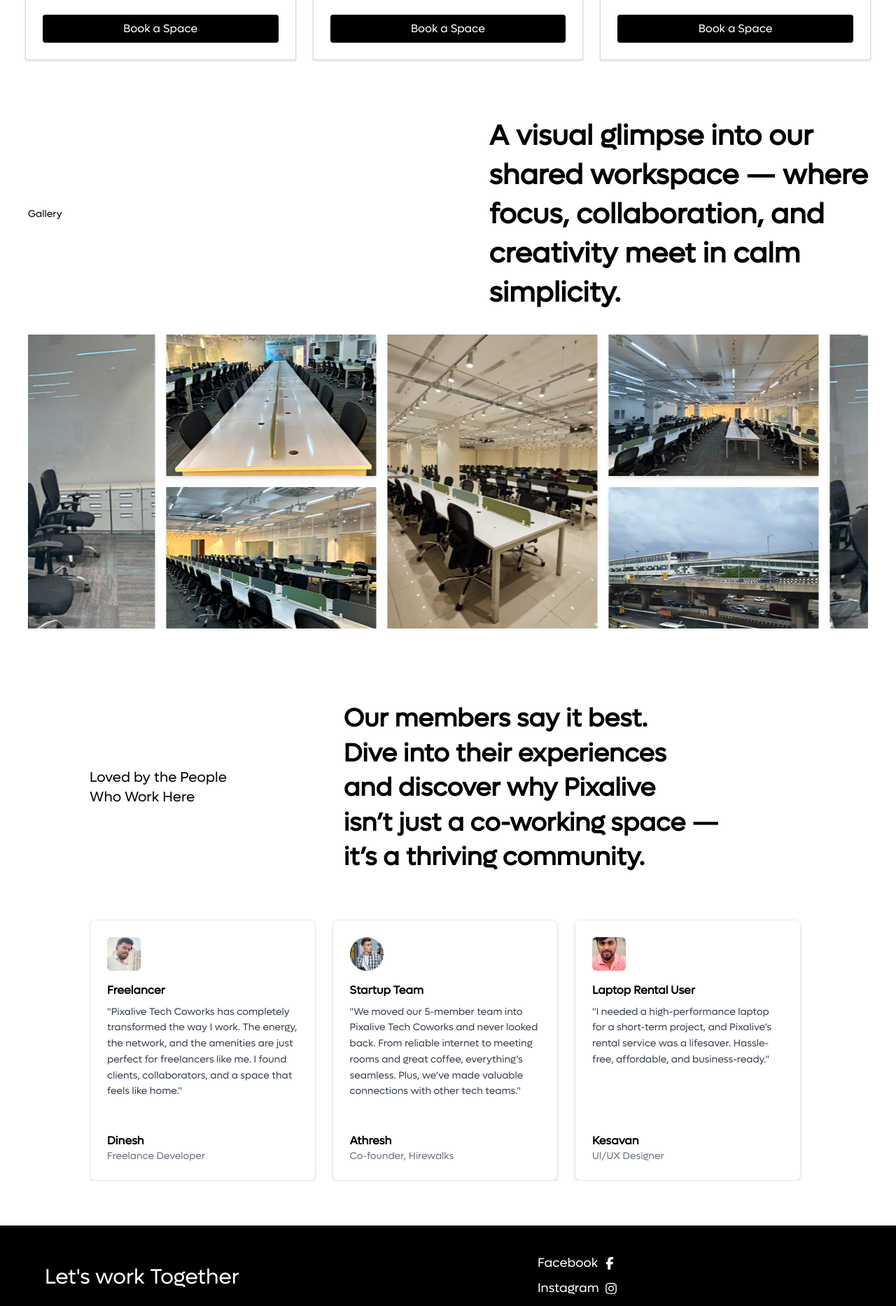
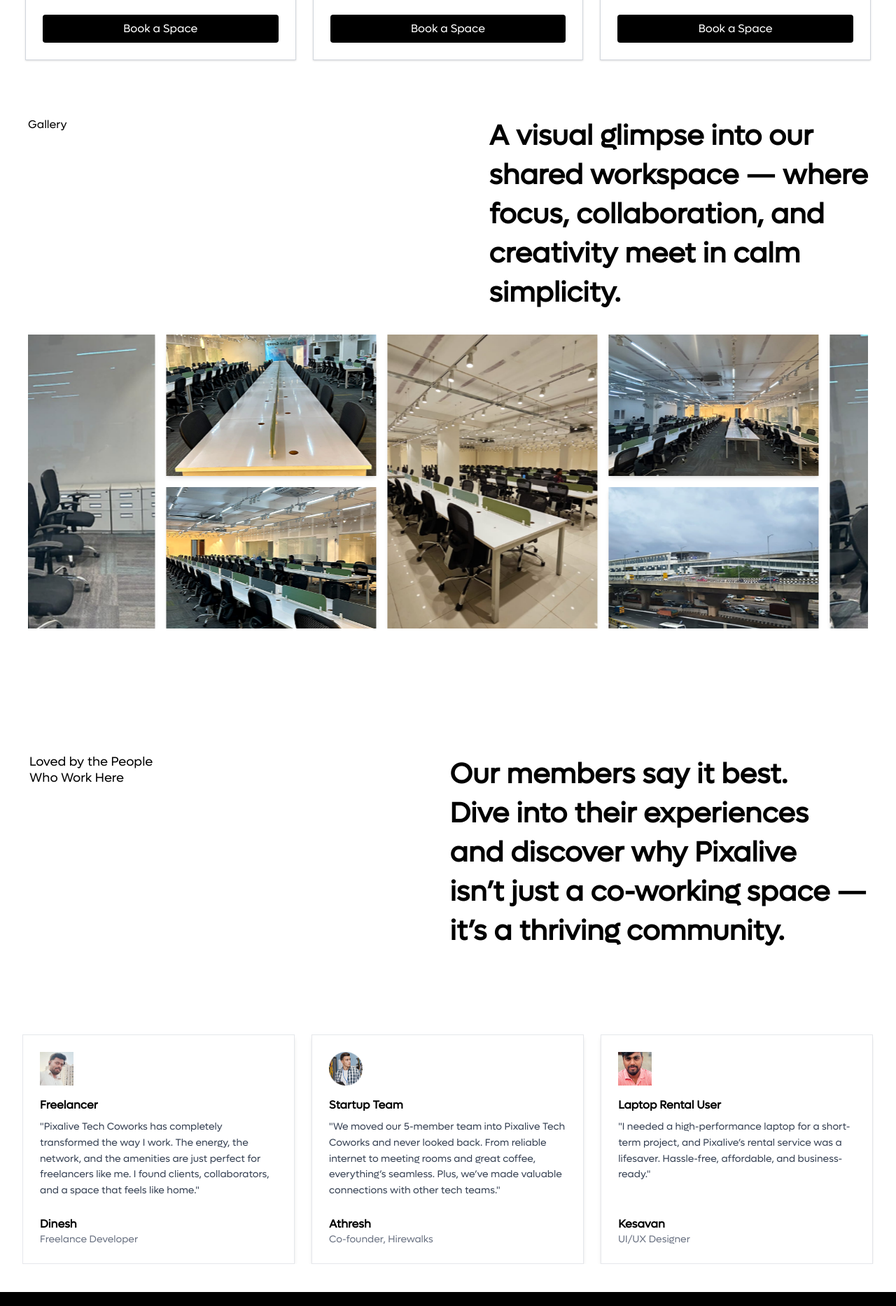
Before and after one commit to mayakannan2002/Pixalive_coworks, a React (Vite) app: page / in a window 1280 px wide. Shown: the part 4960-6826 px from the top of the page at 70% size. Built offline with nearby package versions, Linux system fonts and the light colour scheme.

Commit message:
corrections

```diff
--- a/src/components/Locations.jsx
+++ b/src/components/Locations.jsx
@@ -38,7 +38,7 @@
   const duplicatedGroups = [...columnGroups, ...columnGroups];
 
   return (
-    <div className="bg-white py-10 px-4 sm:px-10 overflow-hidden">
+    <div className=" py-10 px-4 sm:px-10 overflow-hidden">
       {/* Animation styles inside the component */}
       <style>{`
         @keyframes scrollX {
@@ -57,17 +57,18 @@
       `}</style>
 
       {/* Header */}
-      <div className="flex flex-col sm:flex-row justify-between items-start sm:items-center mb-8">
-        <h2 className="text-sm font-medium mb-2 sm:mb-0">Gallery</h2>
-        <p className="text-[20px] sm:text-[30px] md:text-[40px] leading-[140%] font-semibold text-black text-center md:text-left max-w-[600px]">
+    <div className="flex flex-col sm:flex-row sm:justify-between sm:items-start items-center justify-center text-center mb-8 gap-y-6 sm:gap-y-0">
+        <h2 className="text-md font-medium mb-2 sm:mb-0 sm:mr-4">Gallery</h2>
+        <p className="text-[20px] sm:text-[30px] md:text-[40px] leading-[140%] font-semibold text-black sm:text-left max-w-[600px]">
           A visual glimpse into our <br />shared workspace — where<br /> focus, collaboration,
           and <br />creativity meet in calm <br />simplicity.
         </p>
-      </div>
+    </div>
+
 
       {/* Looping Gallery */}
       <div
-        className="relative overflow-hidden max-w-[1260px] mx-auto"
+        className="relative overflow-hidden max-w-[1240px] mx-auto"
         onMouseEnter={() => setIsPaused(true)}
         onMouseLeave={() => setIsPaused(false)}
       >
--- a/src/components/Testimonials.jsx
+++ b/src/components/Testimonials.jsx
@@ -83,43 +83,47 @@
   }, []);
 
   return (
-    <div className="bg-white py-16 px-4 md:px-12 lg:px-24 xl:px-32">
-      {/* Header Section */}
-      <div className="flex flex-col md:flex-row items-center justify-between gap-8 max-w-[1260px] mx-auto mb-16 px-2 sm:px-4 md:px-0">
-        <div className="w-full md:w-1/3 text-center md:text-left">
-          <p className="text-lg sm:text-xl text-black font-medium leading-snug">
+    <>
+      {/* Top Text Section */}
+      <section className="max-w-[1260px] mx-auto flex flex-col md:flex-row items-center md:items-start justify-between gap-6 px-4 sm:px-6 md:px-8 mt-[80px] md:mt-[140px] mb-[80px]">
+        {/* Left small heading */}
+        <div className="w-full md:w-1/3 flex justify-center md:justify-start">
+          <p className="text-[16px] sm:text-[18px] text-black text-center md:text-left leading-tight">
             Loved by the People<br />Who Work Here
           </p>
         </div>
-        <div className="w-full md:w-2/3">
-          <h2 className="text-2xl sm:text-3xl md:text-4xl font-semibold text-black leading-snug text-center md:text-left">
+
+        {/* Right main heading */}
+        <div className="w-full md:w-2/3 flex justify-center md:justify-end">
+          <h1 className="text-[20px] sm:text-[30px] md:text-[40px] leading-[140%] font-semibold text-black text-center md:text-left max-w-[600px]">
             Our members say it best. <br />
             Dive into their experiences <br />
             and discover why Pixalive <br />
             isn’t just a co-working space — <br />
             it’s a thriving community.
-          </h2>
+          </h1>
         </div>
-      </div>
+      </section>
 
-      {/* Slider Section */}
-      <div className="overflow-hidden">
+      {/* Testimonial Slider Section */}
+      <section className="w-full bg-white py-10">
+        <div className="max-w-[1280px] mx-auto px-4 sm:px-6 md:px-8">
           <div
             ref={containerRef}
-          className="flex gap-6 overflow-x-scroll scroll-smooth scrollbar-hide px-2"
+            className="flex gap-6 overflow-x-scroll scroll-smooth scrollbar-hide"
             style={{ scrollSnapType: "x mandatory" }}
           >
             {testimonialData.map((item) => (
               <div
                 key={item.id}
-              className="flex-shrink-0 w-[90vw] sm:w-[70vw] md:w-[50vw] lg:w-[32%] bg-white border border-gray-200 shadow-md rounded-lg px-6 py-6"
+                className="flex-shrink-0 w-[90vw] sm:w-[70vw] md:w-[50vw] lg:w-[32%] bg-white border border-gray-200 shadow-md  px-6 py-6"
                 style={{ scrollSnapAlign: "start" }}
               >
                 <div className="flex flex-col h-full">
                   <img
                     src={item.image}
                     alt="user"
-                  className="w-12 h-12 rounded-md mb-4 object-cover"
+                    className="w-12 h-12 mb-4 object-cover"
                   />
                   <h3 className="text-black font-semibold text-md mb-2">
                     {item.username}
@@ -136,6 +140,7 @@
             ))}
           </div>
         </div>
-    </div>
+      </section>
+    </>
   );
 }
```
Lines whose indentation alone changed are shown as unchanged.
